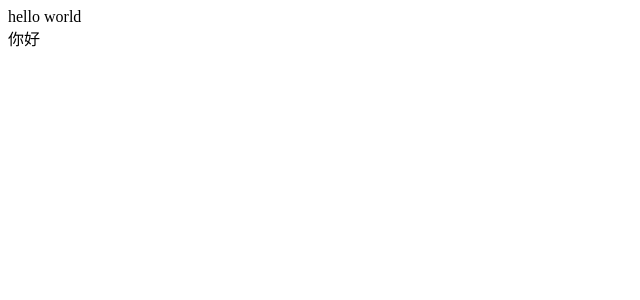
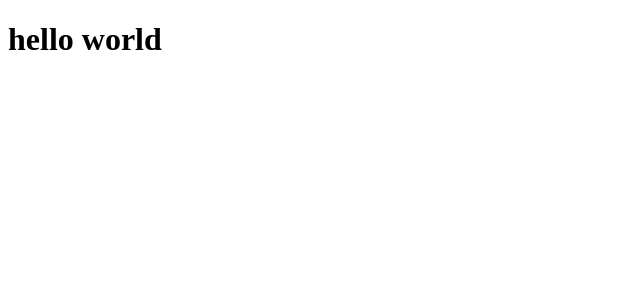
Before and after one commit to Sachico0912/ReactPlayground, a React (Vite) app in the folder vite-project/: page / in a window 1280 px wide. Shown: the top 300 px of the page, without its empty margins (0-640 px from the left). Built offline with nearby package versions, Linux system fonts and the light colour scheme.

Commit message:
composition組合

```diff
--- a/vite-project/src/App.jsx
+++ b/vite-project/src/App.jsx
@@ -1,28 +1,19 @@
-function MyComponent({ a, b, c }) {
-  c();
-  return (
-    <>
-      <div>{a}</div>
-      <div>{b}</div>
-    </>
-  );
+function SecondCompoenet() {
+  return <h1>hello world</h1>;
+}
+
+function MyComponent({ children }) {
+  return <>{children}</>;
 }
 
 function App() {
   return (
     <>
-      <MyComponent
-        a="hello world"
-        b="你好"
-        c={() => {
-          console.log("hi");
-        }}
-      />
+      <MyComponent>
+        <SecondCompoenet />
+      </MyComponent>
     </>
   );
 }
 
 export default App;
-
-// 物件的解構賦值是以屬性名來取用資料
-// 順序不重要，名字很重要
```
